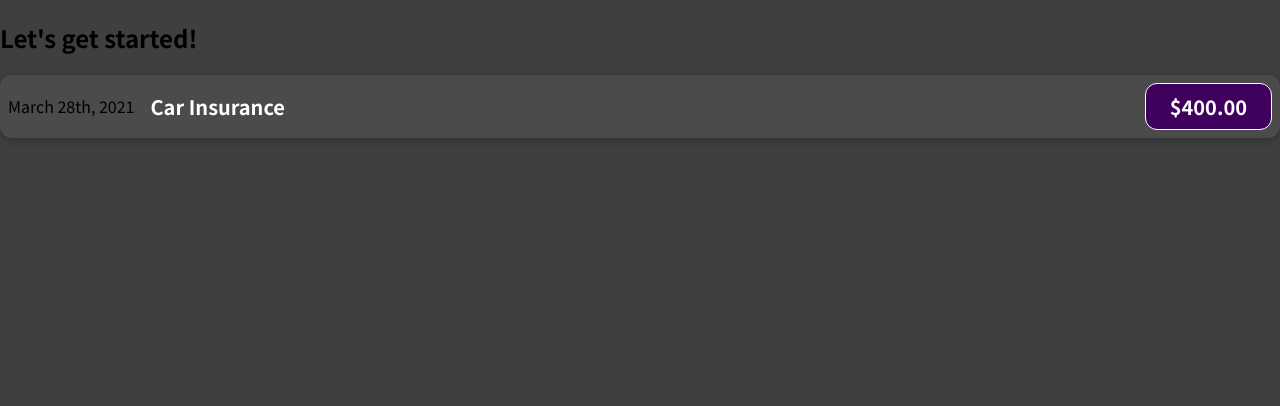
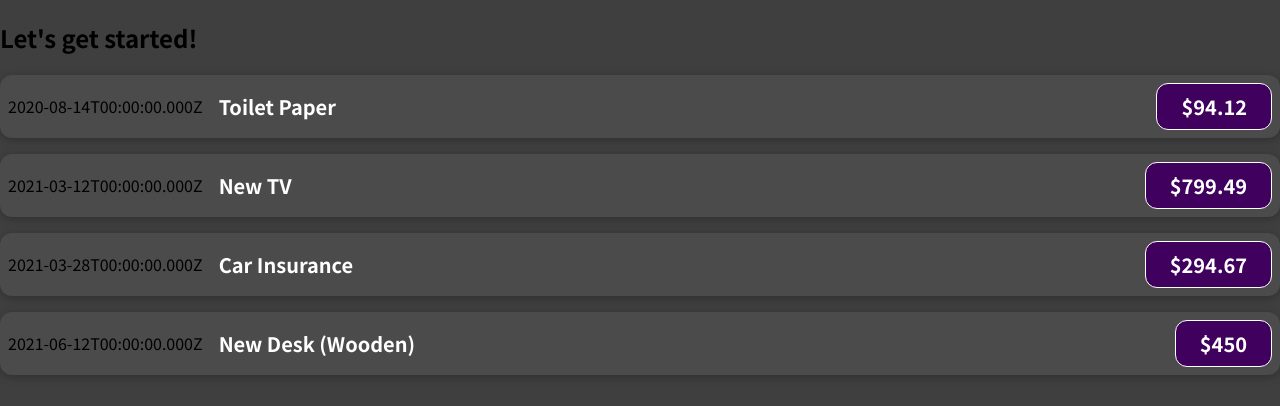
Before and after one commit to mostlyclicks/react-complete-guide, a React (Create React App) app: page / in a window 1280 px wide. Shown: the top 406 px of the page. Built offline with nearby package versions, Linux system fonts and the light colour scheme.

Commit message:
add props to expenseitems

```diff
--- a/src/App.js
+++ b/src/App.js
@@ -1,12 +1,53 @@
-import ExpenseItem from './components/ExpenseItem'
+import ExpenseItem from "./components/ExpenseItem";
 
 function App() {
-  return (
-    <div>
-      <h2>Let's get started!</h2>
-      <ExpenseItem text="this is a component prop"/>
-    </div>
-  );
+	const expenses = [
+		{
+			id: "e1",
+			title: "Toilet Paper",
+			amount: 94.12,
+			date: new Date(2020, 7, 14),
+		},
+		{ id: "e2", title: "New TV", amount: 799.49, date: new Date(2021, 2, 12) },
+		{
+			id: "e3",
+			title: "Car Insurance",
+			amount: 294.67,
+			date: new Date(2021, 2, 28),
+		},
+		{
+			id: "e4",
+			title: "New Desk (Wooden)",
+			amount: 450,
+			date: new Date(2021, 5, 12),
+		},
+	];
+
+	return (
+		<div>
+			<h2>Let's get started!</h2>
+			<ExpenseItem
+				title={expenses[0].title}
+				amount={expenses[0].amount}
+				date={expenses[0].date}
+			/>
+			<ExpenseItem
+				title={expenses[1].title}
+				amount={expenses[1].amount}
+				date={expenses[1].date}
+			/>
+			<ExpenseItem
+				title={expenses[2].title}
+				amount={expenses[2].amount}
+				date={expenses[2].date}
+			/>
+			<ExpenseItem
+				title={expenses[3].title}
+				amount={expenses[3].amount}
+				date={expenses[3].date}
+			/>
+		</div>
+	);
 }
 
 export default App;
--- a/src/components/ExpenseItem.js
+++ b/src/components/ExpenseItem.js
@@ -1,15 +1,14 @@
 import React from "react";
 import './ExpenseItem.css'
 
-const ExpenseItem = () => {
+const ExpenseItem = (props) => {
 	return (
 		<div className='expense-item'>
-			<div>March 28th, 2021</div>
+			<div>{props.date.toISOString()}</div>
       <div className="expense-item__description">
-        <h2>Car Insurance</h2>
-        <div className="expense-item__price">$400.00</div>
+        <h2>{props.title}</h2>
+        <div className="expense-item__price">${props.amount}</div>
       </div>
-
 		</div>
 	);
 };
```
Also changed, not shown: 1 other file (tests, documents, lock files or other folders).
